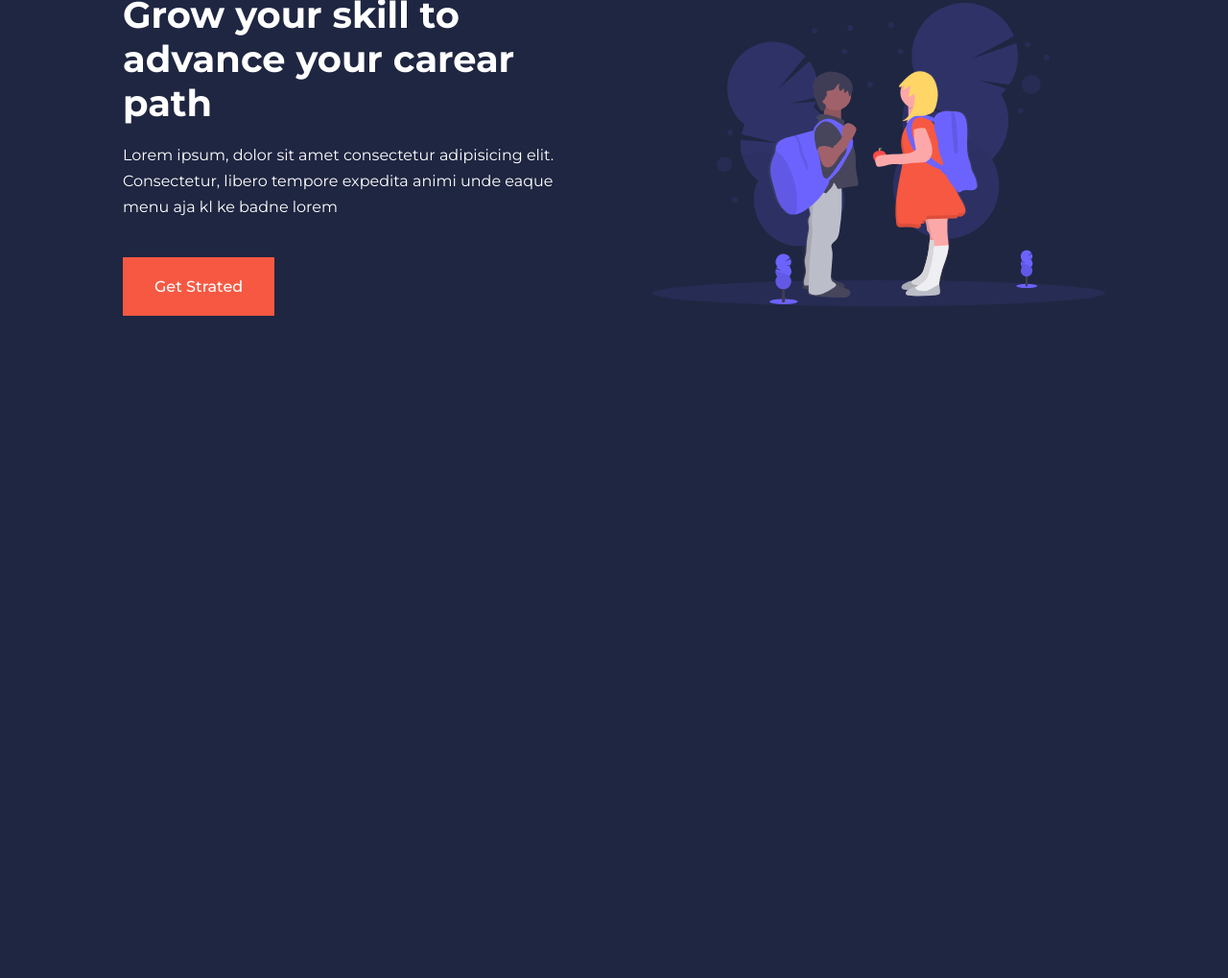
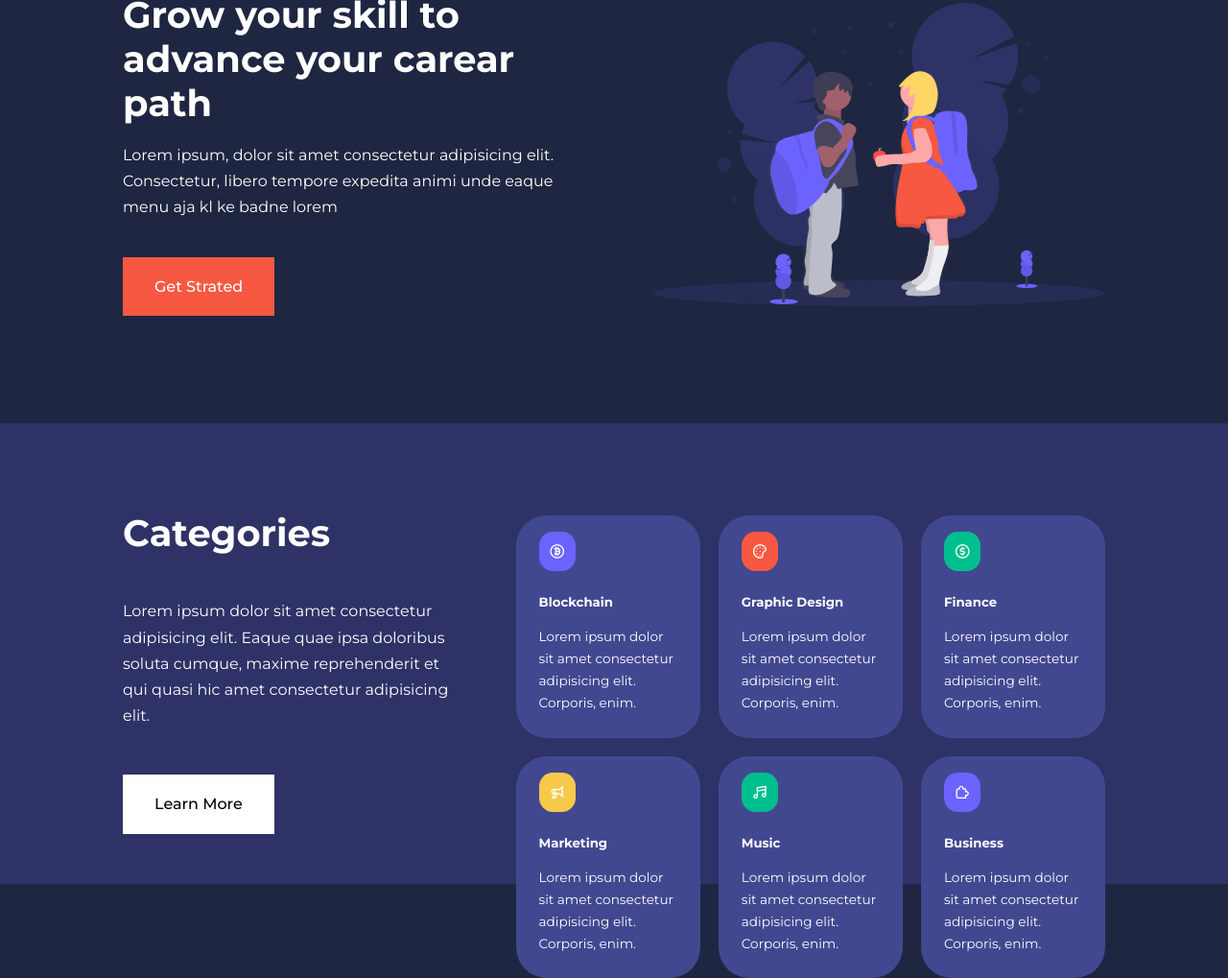
Before and after one commit to ayaanmurshedkhan/Education-Website, a plain HTML site: page index.html in a window 1280 px wide. Shown: the part 199-1218 px from the top of the page at 96% size. Before the commit the page ends 800 px from the top, so only its background shows below. Drawn offline with nearby package versions, Linux system fonts and the light colour scheme.

Commit message:
complete category section

```diff
--- a/style.css
+++ b/CSS/style.css
@@ -111,29 +111,40 @@ nav {
     z-index: 11;
 }
 
+/* change navbar style when scroll */
+
+.window-scroll {
+    background: var(--color-primary);
+    box-shadow: 0 1rem 2rem rgba(0, 0, 0, 0.2);
+}
+
 .nav_container {
     height: 100%;
     display: flex;
     justify-content: space-between;
     align-items: center;
 }
+
 nav button {
     display: none;
 }
+
 .nav_menu {
     display: flex;
     align-items: center;
     gap: 4rem;
 }
+
 .nav_menu a {
     font-size: 0.9rem;
     transition: var(--transition);
 }
+
 .nav_menu a:hover {
-    color: var(--color-bg2);
+    color: var(--color-primary);
 }
 
-/* ==================== NAVBAR ==================== */
+/* ==================== HEADER ==================== */
 
 header {
     position: relative;
@@ -142,6 +153,7 @@ header {
     height: 70vh;
     margin-bottom: 5rem;
 }
+
 .header_container {
     display: grid;
     grid-template-columns: 1fr 1fr;
@@ -149,14 +161,85 @@ header {
     gap: 5rem;
     height: 100%;
 }
+
 .header_left p {
     margin: 1rem 0 2.4rem;
 }
 
+/* ==================== CATEGORIES SECTION ==================== */
 
+.categories {
+    background: var(--color-bg1);
+    height: 30rem;
+}
+
+.categories h1 {
+    line-height: 1;
+    margin-bottom: 3rem;
+}
+
+.categories_container {
+    display: grid;
+    grid-template-columns: 40% 60%;
+}
+
+.categories_left {
+    margin-right: 4rem;
+}
+
+.categories_left p {
+    margin: 1rem 0 3rem;
+}
+
+.categories_right {
+    display: grid;
+    grid-template-columns: repeat(3, 1fr);
+    gap: 1.2rem;
+}
+
+.category {
+    background: var(--color-bg2);
+    padding: 1.5rem;
+    border-radius: 2rem;
+    transition: var(--transition);
+}
+
+.category:hover {
+    box-shadow: 0 3rem 3rem rgba(0, 0, 0, 0.3);
+    z-index: 1;
+}
+
+.category:nth-child(2) .category_icon{
+    background: var(--color-danger);
+}
+
+.category:nth-child(3) .category_icon{
+    background: var(--color-succes);
+}
+
+.category:nth-child(4) .category_icon{
+    background: var(--color-warning);
+}
+
+.category:nth-child(5) .category_icon{
+    background: var(--color-succes);
+}
+
+.category_icon {
+    background: var(--color-primary);
+    padding: 0.7rem;
+    border-radius: 0.9rem;
+}
+
+.category h5 {
+    margin: 2rem 0 1rem;
+}
+
+.category p {
+    font-size: 0.85rem;
+}
 
 
 /* ==================== NAVBAR ==================== */
 /* ==================== NAVBAR ==================== */
 /* ==================== NAVBAR ==================== */
-/* ==================== NAVBAR ==================== */
--- a/index.html
+++ b/index.html
@@ -4,7 +4,7 @@
     <meta charset="UTF-8">
     <meta name="viewport" content="width=device-width, initial-scale=1.0">
     <title>Education Website</title>
-    <link rel="stylesheet" href="style.css">
+    <link rel="stylesheet" href="./CSS/style.css">
     <!-- ICONSCOUT CDN -->
     <link rel="stylesheet" href="https://unicons.iconscout.com/release/v4.0.8/css/line.css">
     <!-- FONT (MONTSERRAT) -->
@@ -48,7 +48,59 @@
         </div>
     </header>
 
+    <!-- ========== END HEADER ========== -->
 
+    <section class="categories">
+        <div class="container categories_container">
+            <div class="categories_left">
+                <h1>Categories</h1>
+                <p>
+                    Lorem ipsum dolor sit amet consectetur adipisicing elit. Eaque quae ipsa doloribus soluta cumque, maxime reprehenderit et qui quasi hic amet consectetur adipisicing elit.
+                </p>
+                <a href="#" class="btn">Learn More</a>
+            </div>
+
+            <div class="categories_right">
+                <article class="category">
+                    <span class="category_icon"><i class="uil uil-bitcoin-circle"></i></span>
+                    <h5>Blockchain</h5>
+                    <p>Lorem ipsum dolor sit amet consectetur adipisicing elit. Corporis, enim.</p>
+                </article>
+
+                <article class="category">
+                    <span class="category_icon"><i class="uil uil-palette"></i></span>
+                    <h5>Graphic Design</h5>
+                    <p>Lorem ipsum dolor sit amet consectetur adipisicing elit. Corporis, enim.</p>
+                </article>
+
+                <article class="category">
+                    <span class="category_icon"><i class="uil uil-usd-circle"></i></span>
+                    <h5>Finance</h5>
+                    <p>Lorem ipsum dolor sit amet consectetur adipisicing elit. Corporis, enim.</p>
+                </article>
+
+                <article class="category">
+                    <span class="category_icon"><i class="uil uil-megaphone"></i></span>
+                    <h5>Marketing</h5>
+                    <p>Lorem ipsum dolor sit amet consectetur adipisicing elit. Corporis, enim.</p>
+                </article>
+
+                <article class="category">
+                    <span class="category_icon"><i class="uil uil-music"></i></span>
+                    <h5>Music</h5>
+                    <p>Lorem ipsum dolor sit amet consectetur adipisicing elit. Corporis, enim.</p>
+                </article>
+
+                <article class="category">
+                    <span class="category_icon"><i class="uil uil-puzzle-piece"></i></span>
+                    <h5>Business</h5>
+                    <p>Lorem ipsum dolor sit amet consectetur adipisicing elit. Corporis, enim.</p>
+                </article>
+            </div>
+        </div>
+    </section>
+
+    <!-- ========== END CATEGORIES SECTION ========== -->
 
     <script src="script.js"></script>
 </body>
--- a/script.js
+++ b/script.js
@@ -0,0 +1,5 @@
+// change navbar color on scroll
+
+window.addEventListener('scroll', ()=> {
+    document.querySelector('nav').classList.toggle('window-scroll', window.scrollY > 0);
+})
```
